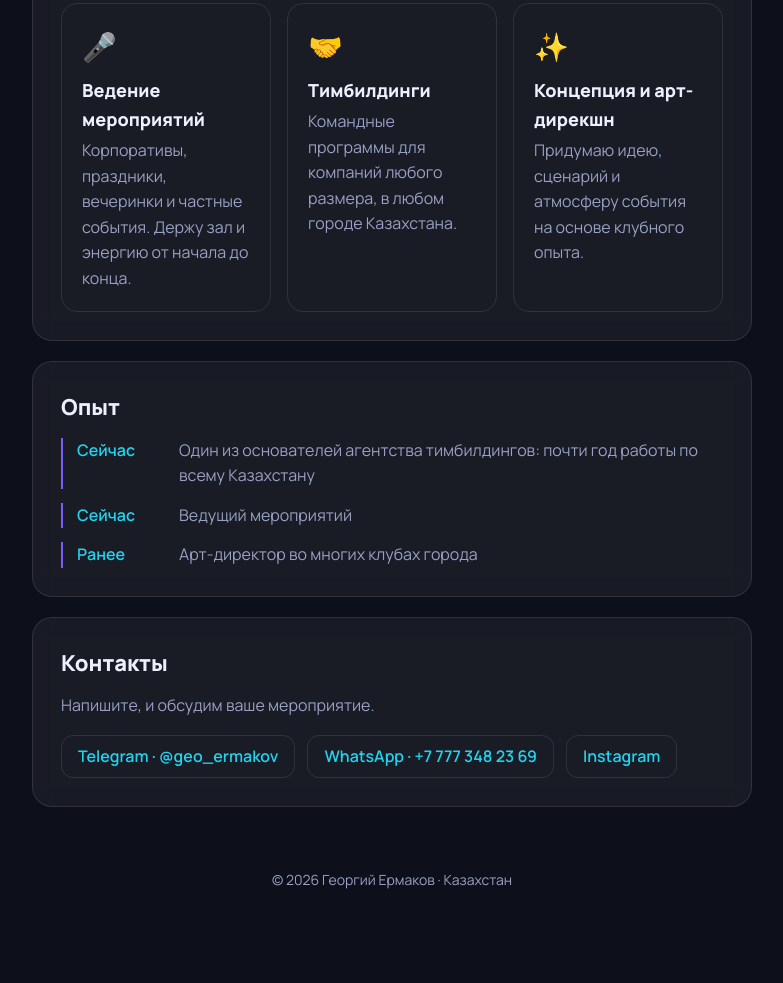
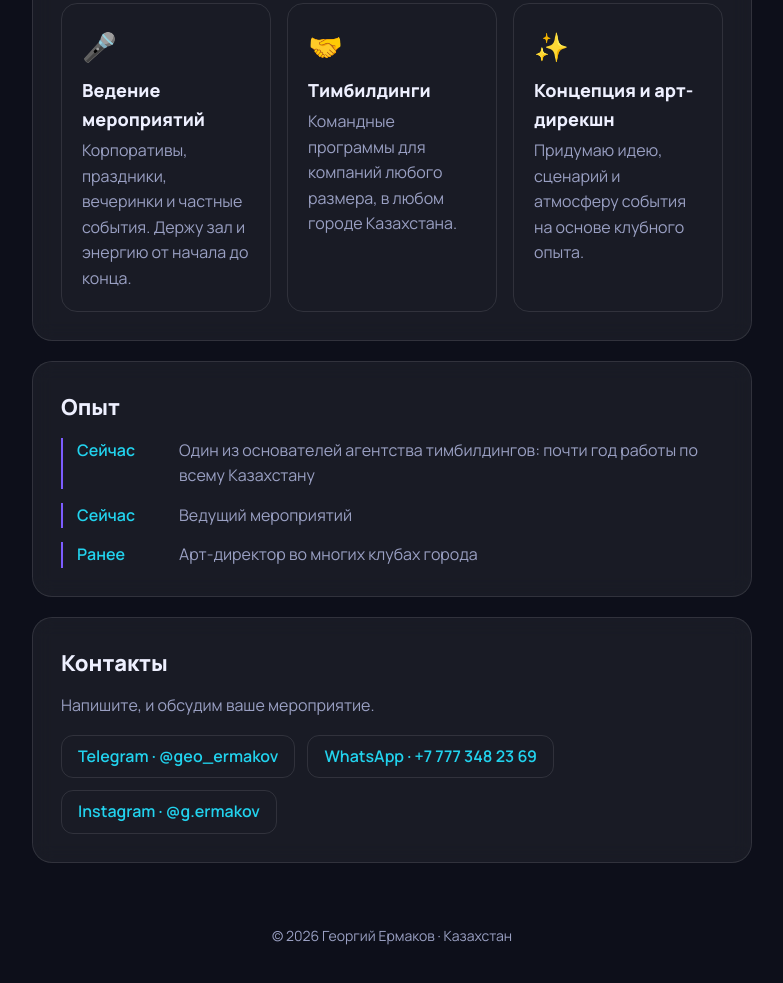
Before and after one commit to ahsog666-design/sait-vizitka, a plain HTML site: page index.html in a window 1280 px wide. Shown: the part 940-1923 px from the top of the page, without its empty margins (248-1031 px from the left). Before the commit the page ends 1894 px from the top, so only its background shows below. Drawn offline with Linux system fonts and the light colour scheme.

Commit message:
Добавил Instagram в контакты
Co-Authored-By: Claude Opus 5.5 <noreply@anthropic.com>

```diff
--- a/index.html
+++ b/index.html
@@ -66,7 +66,7 @@
       <div class="contacts">
         <a href="https://t.me/geo_ermakov" target="_blank" rel="noopener">Telegram · @geo_ermakov</a>
         <a href="https://wa.me/77773482369" target="_blank" rel="noopener">WhatsApp · +7 777 348 23 69</a>
-        <a href="#" target="_blank" rel="noopener">Instagram</a>
+        <a href="https://www.instagram.com/g.ermakov/" target="_blank" rel="noopener">Instagram · @g.ermakov</a>
       </div>
     </section>
   </main>
```
